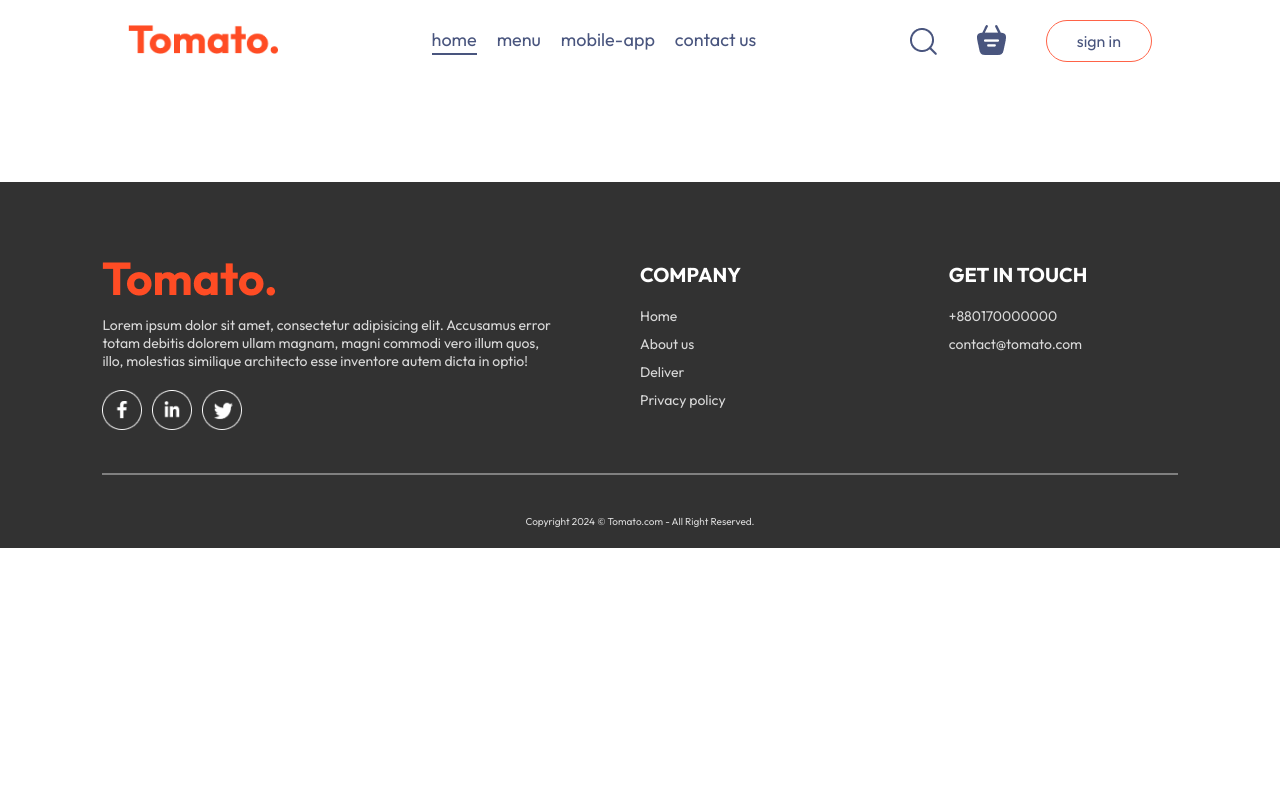
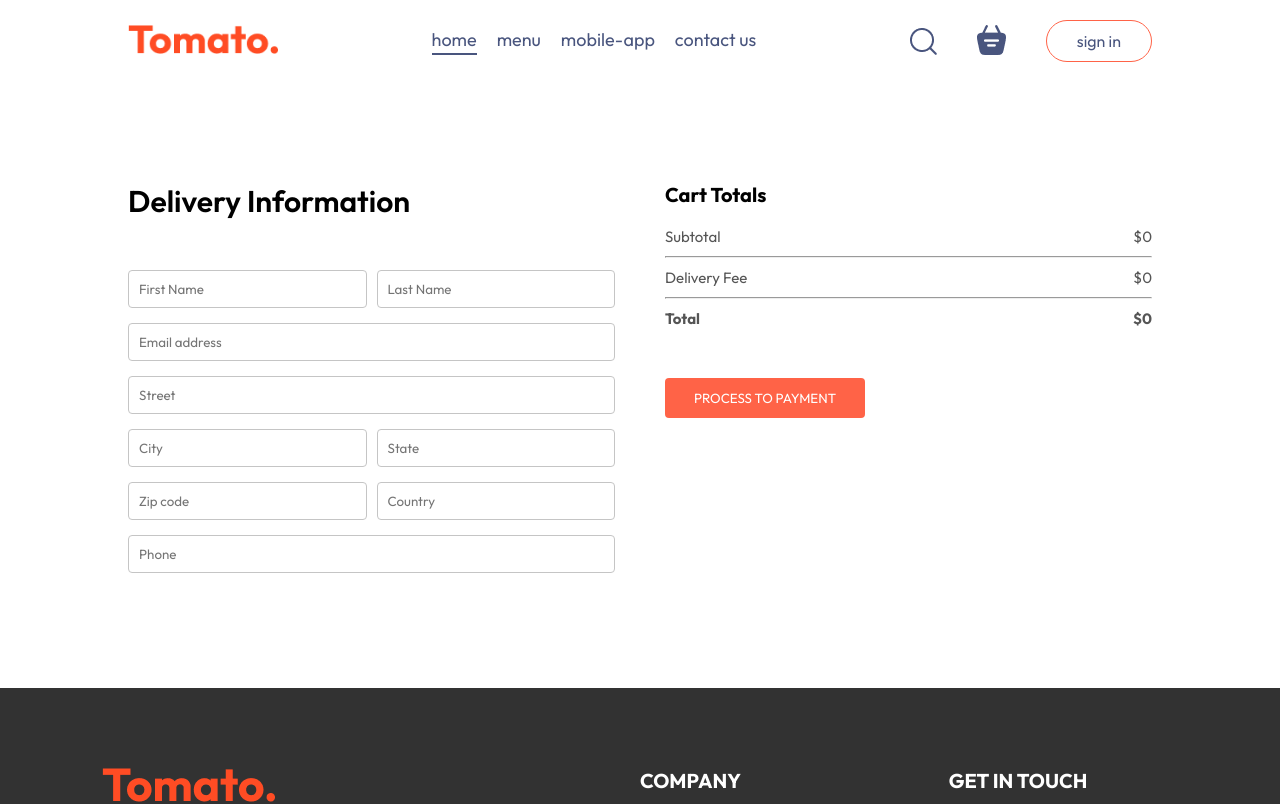
Before and after one commit to Ashiq121914/TastyDash, a React (Vite) app in the folder frontend/: page /order in a window 1280 px wide. Shown: the top 804 px of the page. Built offline with nearby package versions, Linux system fonts and the light colour scheme.

Commit message:
palce order place

```diff
--- a/frontend/src/pages/Cart/Cart.jsx
+++ b/frontend/src/pages/Cart/Cart.jsx
@@ -2,10 +2,13 @@
 import React, { useContext } from "react";
 import "./Cart.css";
 import { StoreContext } from "../../context/StoreContext";
+import { useNavigate } from "react-router-dom";
 
 const Cart = () => {
   const { cartItems, food_list, removeFromCart, getTotalCartAmount } =
     useContext(StoreContext);
+
+  const navigate = useNavigate();
 
   return (
     <div className="cart">
@@ -51,15 +54,17 @@ const Cart = () => {
             <hr />
             <div className="cart-total-details">
               <p>Delivery Fee</p>
-              <p>${2}</p>
+              <p>${getTotalCartAmount() == 0 ? 0 : 2}</p>
             </div>
             <hr />
             <div className="cart-total-details">
               <b>Total</b>
-              <b>${getTotalCartAmount() + 2}</b>
+              <b>${getTotalCartAmount() == 0 ? 0 : getTotalCartAmount() + 2}</b>
             </div>
           </div>
-          <button>PROCESS TO CHECKOUT</button>
+          <button onClick={() => navigate("/order")}>
+            PROCESS TO CHECKOUT
+          </button>
         </div>
 
         <div className="cart-promo-code">
--- a/frontend/src/pages/PlaceOrder/PlaceOrder.css
+++ b/frontend/src/pages/PlaceOrder/PlaceOrder.css
@@ -0,0 +1,47 @@
+.place-order {
+  display: flex;
+  align-items: start;
+  justify-content: space-between;
+  gap: 5rem;
+  margin-top: 10rem;
+}
+
+.place-order-left {
+  width: 100%;
+  max-width: max(30%, 50rem);
+}
+.place-order-left .title {
+  font-size: 3rem;
+  font-weight: 600;
+  margin-bottom: 5rem;
+}
+
+.place-order-left input {
+  margin-bottom: 1.5rem;
+  width: 100%;
+  padding: 1rem;
+  border: 1px solid #c5c5c5;
+  border-radius: 4px;
+  outline-color: tomato;
+}
+
+.place-order-left .multi-fields {
+  display: flex;
+  gap: 1rem;
+}
+
+.place-order-right {
+  width: 100%;
+  max-width: max(40%, 50rem);
+}
+
+.place-order .cart-total button {
+  margin-top: 3rem;
+}
+
+@media (max-width: 75rem) {
+  .place-order {
+    flex-direction: column;
+    align-items: center;
+  }
+}
--- a/frontend/src/pages/PlaceOrder/PlaceOrder.jsx
+++ b/frontend/src/pages/PlaceOrder/PlaceOrder.jsx
@@ -1,12 +1,52 @@
-/* eslint-disable no-unused-vars */
-import React from 'react'
-import "./PlaceOrder.css"
+import React, { useContext } from "react";
+import "./PlaceOrder.css";
+import { StoreContext } from "../../context/StoreContext";
 const PlaceOrder = () => {
+  const { getTotalCartAmount } = useContext(StoreContext);
   return (
-    <div>
+    <form className="place-order">
+      <div className="place-order-left">
+        <p className="title">Delivery Information</p>
+        <div className="multi-fields">
+          <input type="text" placeholder="First Name" />
+          <input type="text" placeholder="Last Name" />
+        </div>
+        <input type="email" placeholder="Email address" />
+        <input type="text" placeholder="Street" />
+        <div className="multi-fields">
+          <input type="text" placeholder="City" />
+          <input type="text" placeholder="State" />
+        </div>
+        <div className="multi-fields">
+          <input type="text" placeholder="Zip code" />
+          <input type="text" placeholder="Country" />
+        </div>
+        <input type="text" placeholder="Phone" />
+      </div>
+      <div className="place-order-right">
+        <div className="cart-total">
+          <h2>Cart Totals</h2>
+          <div>
+            <div className="cart-total-details">
+              <p>Subtotal</p>
+              <p>${getTotalCartAmount()}</p>
+            </div>
+            <hr />
+            <div className="cart-total-details">
+              <p>Delivery Fee</p>
+              <p>${getTotalCartAmount() == 0 ? 0 : 2}</p>
+            </div>
+            <hr />
+            <div className="cart-total-details">
+              <b>Total</b>
+              <b>${getTotalCartAmount() == 0 ? 0 : getTotalCartAmount() + 2}</b>
+            </div>
+          </div>
+          <button>PROCESS TO PAYMENT</button>
+        </div>
+      </div>
+    </form>
+  );
+};
 
-    </div>
-  )
-}
-
-export default PlaceOrder
+export default PlaceOrder;
```
